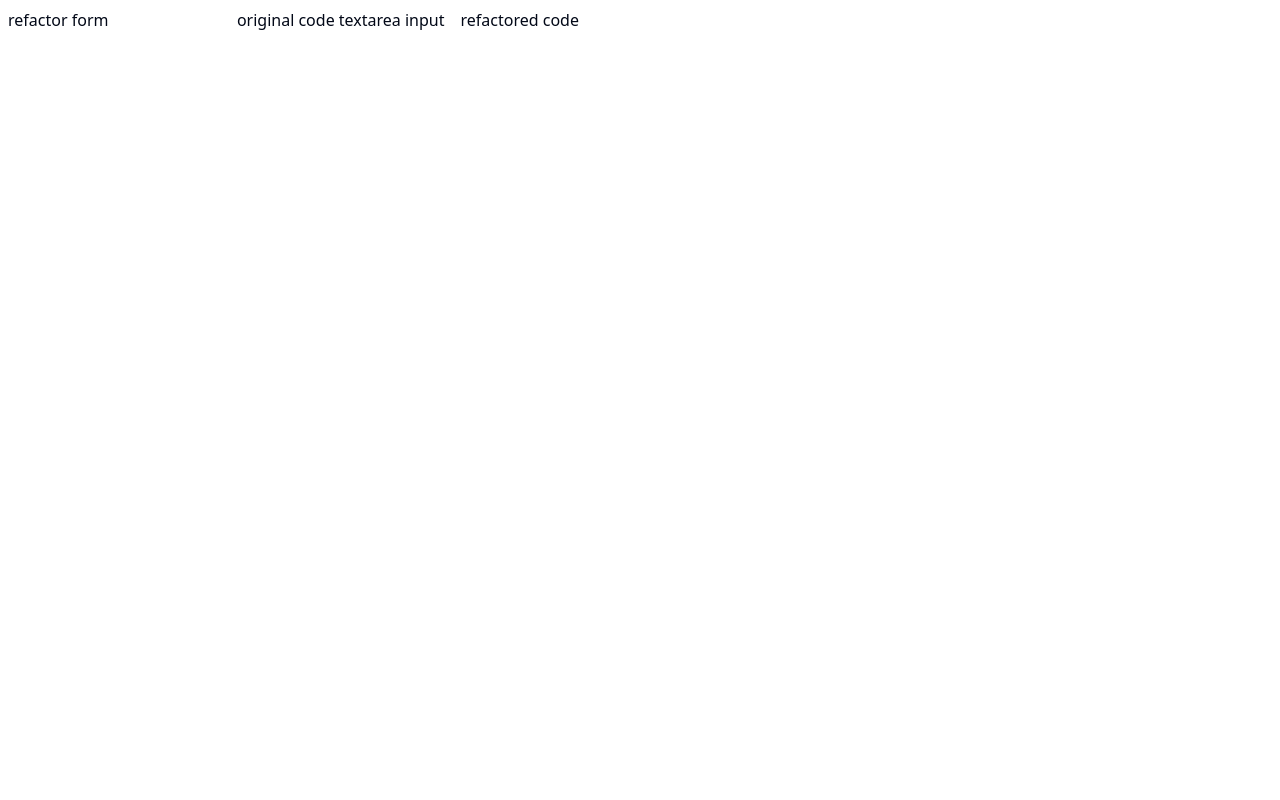
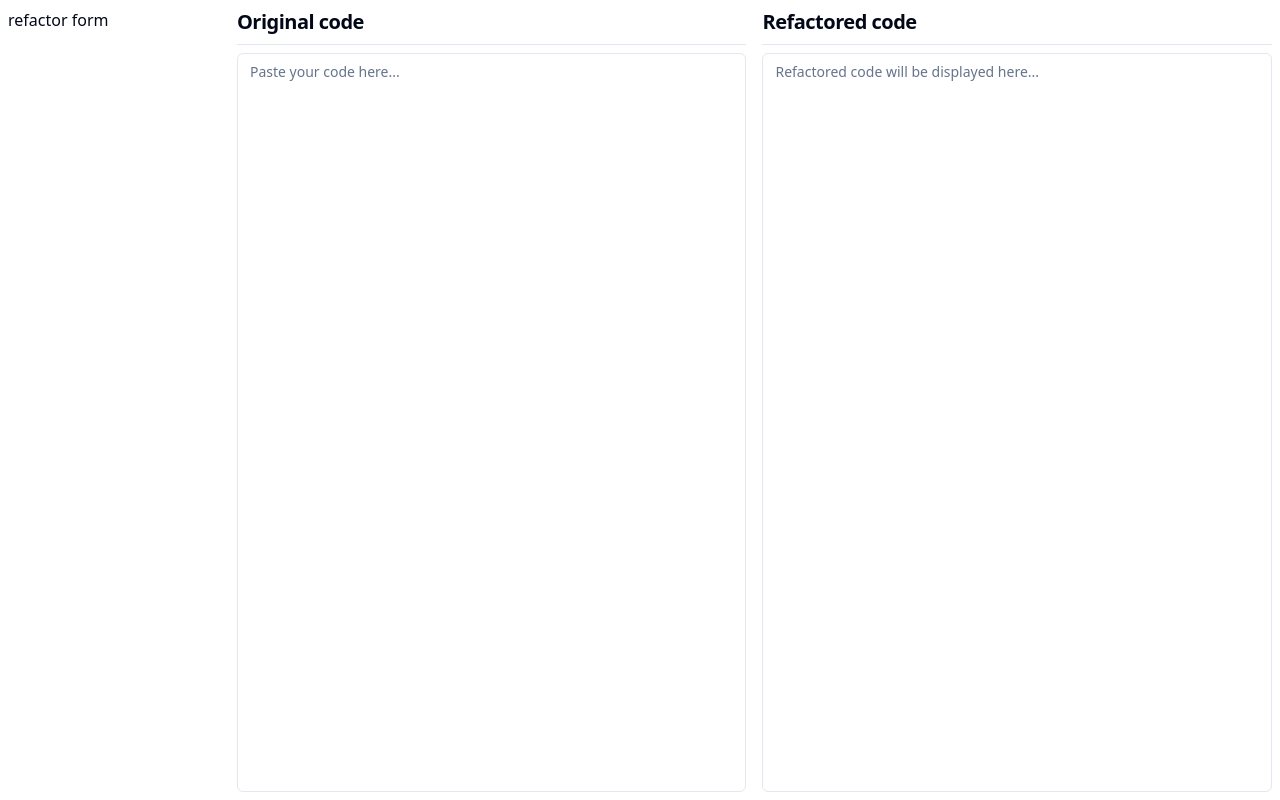
Before and after one commit to daniel-black/refactory, a Next.js app: page /refactor in a window 1280 px wide. Built offline with nearby package versions, Linux system fonts and the light colour scheme.

Commit message:
work on code panels

```diff
--- a/package.json
+++ b/package.json
@@ -10,10 +10,12 @@
   },
   "dependencies": {
     "@radix-ui/react-slot": "^1.0.2",
+    "ai": "^2.2.13",
     "class-variance-authority": "^0.7.0",
     "clsx": "^2.0.0",
     "lucide-react": "^0.279.0",
     "next": "latest",
+    "openai": "^4.10.0",
     "react": "latest",
     "react-dom": "latest",
     "tailwind-merge": "^1.14.0",
--- /dev/null
+++ b/src/app/api/refactor/route.ts
@@ -0,0 +1,28 @@
+import { OpenAIStream, StreamingTextResponse } from "ai";
+import OpenAI from "openai";
+
+export const runtime = "edge";
+
+const openai = new OpenAI({
+  apiKey: process.env.OPENAI_API_KEY || "",
+});
+
+export async function POST(req: Request) {
+  // Extract the `prompt` from the body of the request
+  const body = await req.json();
+
+  console.log(body);
+
+  // Ask OpenAI for a streaming chat completion given the prompt
+  const response = await openai.chat.completions.create({
+    model: "gpt-3.5-turbo",
+    stream: true,
+    messages: body.messages,
+  });
+
+  // Convert the response into a friendly text-stream
+  const stream = OpenAIStream(response);
+
+  // Respond with the stream
+  return new StreamingTextResponse(stream);
+}
--- a/src/components/OriginalCodeInput.tsx
+++ b/src/components/OriginalCodeInput.tsx
@@ -1,3 +1,24 @@
+"use client";
+
+import { useChat } from "ai/react";
+import { Textarea } from "./ui/textarea";
+import { H2 } from "./typography/H2";
+
 export function OriginalCodeInput() {
-  return <div>original code textarea input</div>;
+  const { input, handleInputChange } = useChat({
+    id: "chat1",
+    api: "/api/refactor",
+  });
+
+  return (
+    <section className="flex-1 flex flex-col space-y-2">
+      <H2>Original code</H2>
+      <Textarea
+        value={input}
+        onChange={handleInputChange}
+        placeholder="Paste your code here..."
+        className="h-full resize-none"
+      />
+    </section>
+  );
 }
--- a/src/components/RefactoredCode.tsx
+++ b/src/components/RefactoredCode.tsx
@@ -1,3 +1,26 @@
+"use client";
+
+import { useChat } from "ai/react";
+import { Textarea } from "./ui/textarea";
+import { H2 } from "./typography/H2";
+
 export function RefactoredCode() {
-  return <section>refactored code</section>;
+  const { isLoading, messages } = useChat({
+    id: "chat1",
+    api: "/api/refactor",
+  });
+
+  const refactorMessage = messages.find((m) => m.role === "assistant");
+
+  return (
+    <section className="flex-1 flex flex-col space-y-2">
+      <H2>Refactored code</H2>
+      <Textarea
+        value={refactorMessage ? refactorMessage.content : ""}
+        placeholder="Refactored code will be displayed here..."
+        className="h-full resize-none"
+        readOnly
+      />
+    </section>
+  );
 }
--- /dev/null
+++ b/src/components/typography/H2.tsx
@@ -0,0 +1,7 @@
+export function H2({ children }: { children: React.ReactNode }) {
+  return (
+    <h2 className="scroll-m-20 border-b pb-2 text-xl text-foreground font-semibold tracking-tight transition-colors first:mt-0">
+      {children}
+    </h2>
+  );
+}
--- /dev/null
+++ b/src/components/ui/textarea.tsx
@@ -0,0 +1,24 @@
+import * as React from "react"
+
+import { cn } from "@/lib/utils"
+
+export interface TextareaProps
+  extends React.TextareaHTMLAttributes<HTMLTextAreaElement> {}
+
+const Textarea = React.forwardRef<HTMLTextAreaElement, TextareaProps>(
+  ({ className, ...props }, ref) => {
+    return (
+      <textarea
+        className={cn(
+          "flex min-h-[80px] w-full rounded-md border border-input bg-background px-3 py-2 text-sm ring-offset-background placeholder:text-muted-foreground focus-visible:outline-none focus-visible:ring-2 focus-visible:ring-ring focus-visible:ring-offset-2 disabled:cursor-not-allowed disabled:opacity-50",
+          className
+        )}
+        ref={ref}
+        {...props}
+      />
+    )
+  }
+)
+Textarea.displayName = "Textarea"
+
+export { Textarea }
```
Also changed, not shown: 1 other file (tests, documents, lock files or other folders).
